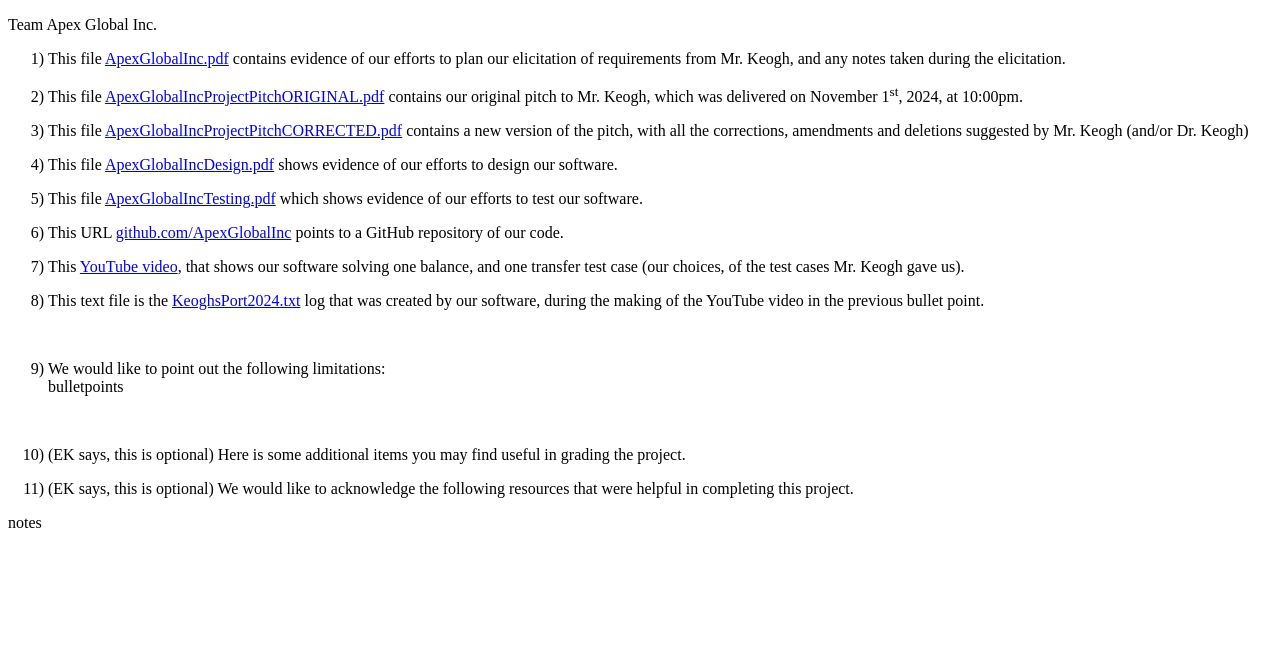
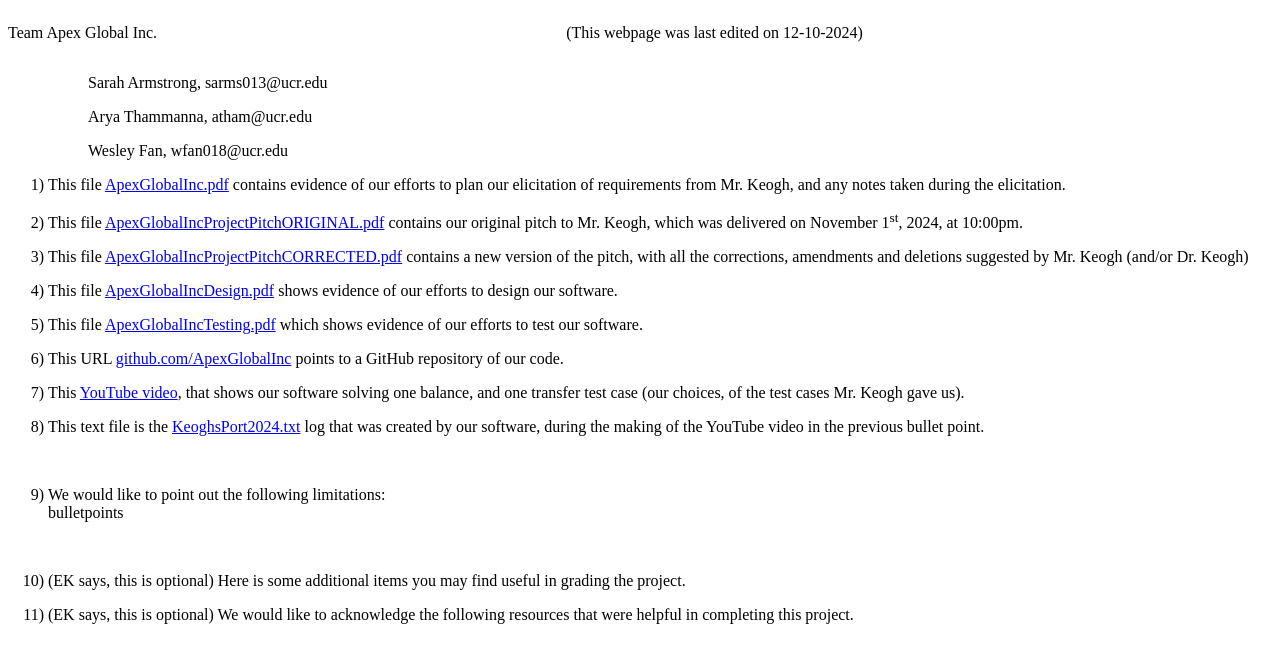
Before and after one commit to wesleyfan2015/ship_flask, a Flask app: page / in a window 1280 px wide. Shown: the top 663 px of the page. Run offline with Flask 3, Linux system fonts and the light colour scheme.

Commit message:
added team names and emails and last edit timestamp

```diff
--- a/templates/submission.html
+++ b/templates/submission.html
@@ -4,12 +4,21 @@
     <meta charset="UTF-8">
     <title>CS179M Project Submission</title>
     <style>
-        ol { list-style-type: none;}
-        ol li::marker { content: counter(list-item) ") ";}
+        ol { list-style-type: none; }
+        ol li::marker { content: counter(list-item) ") "; }
+        .container { display: flex; justify-content: space-between; }
+        .center { margin: auto; text-align: center;}
+        .indent { text-indent: 5em;}
     </style>
 </head>
 <body>
-    <p>Team Apex Global Inc.</p>
+    <div class="container">
+        <p>Team Apex Global Inc.</p>
+        <p class="center">(This webpage was last edited on 12-10-2024)</p>
+    </div>
+    <p class="indent">Sarah Armstrong, sarms013@ucr.edu</p>
+    <p class="indent">Arya Thammanna, atham@ucr.edu</p>
+    <p class="indent">Wesley Fan, wfan018@ucr.edu</p>
     <ol>
         <li><p>This file <a href="{}">ApexGlobalInc.pdf</a> contains evidence of our efforts to plan our elicitation of
             requirements from Mr. Keogh, and any notes taken during the elicitation.</p></li>
@@ -36,6 +45,5 @@
             this project.
         </p></li>
     </ol>
-    <p>notes</p>
 </body>
 </html>
```
